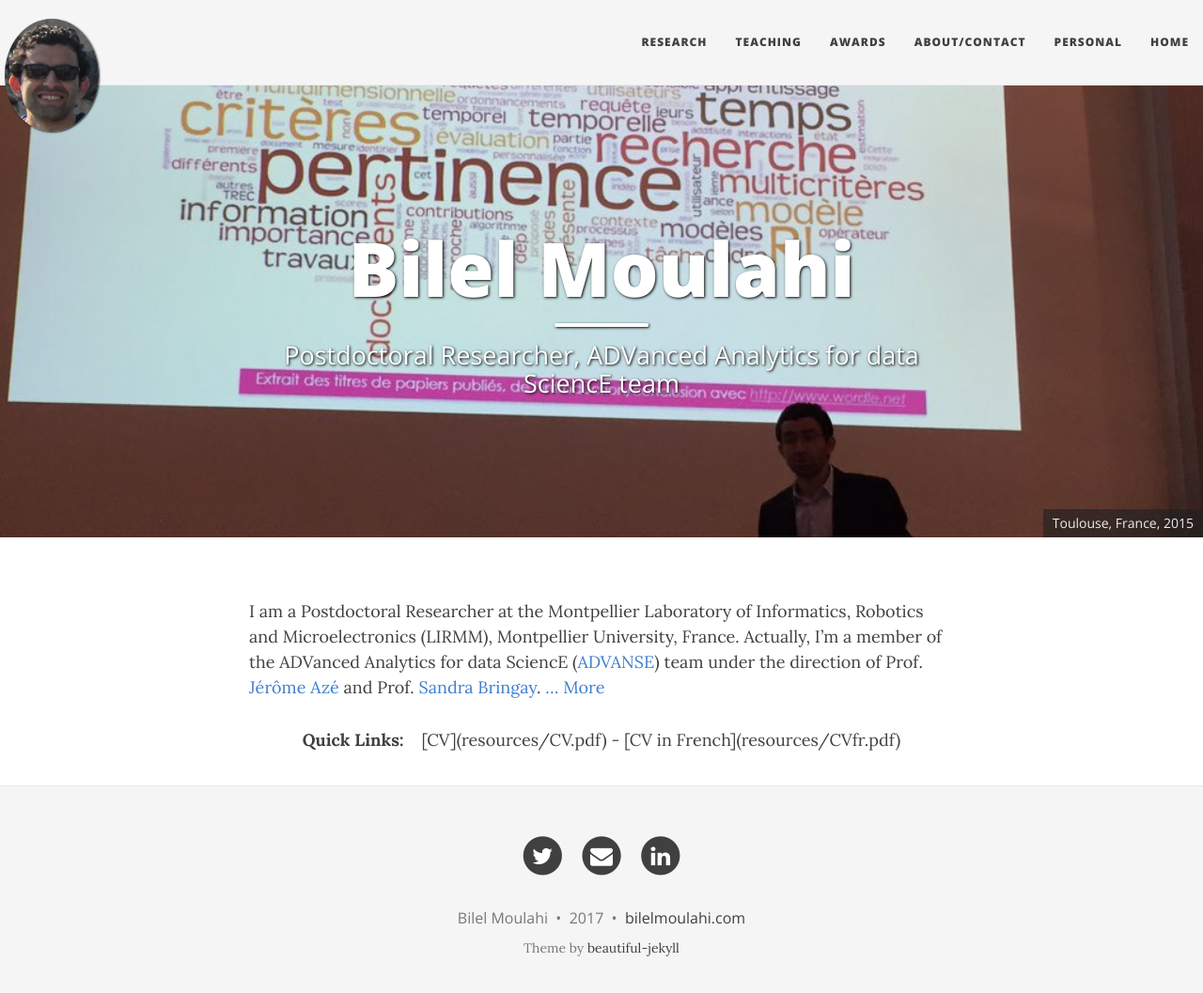
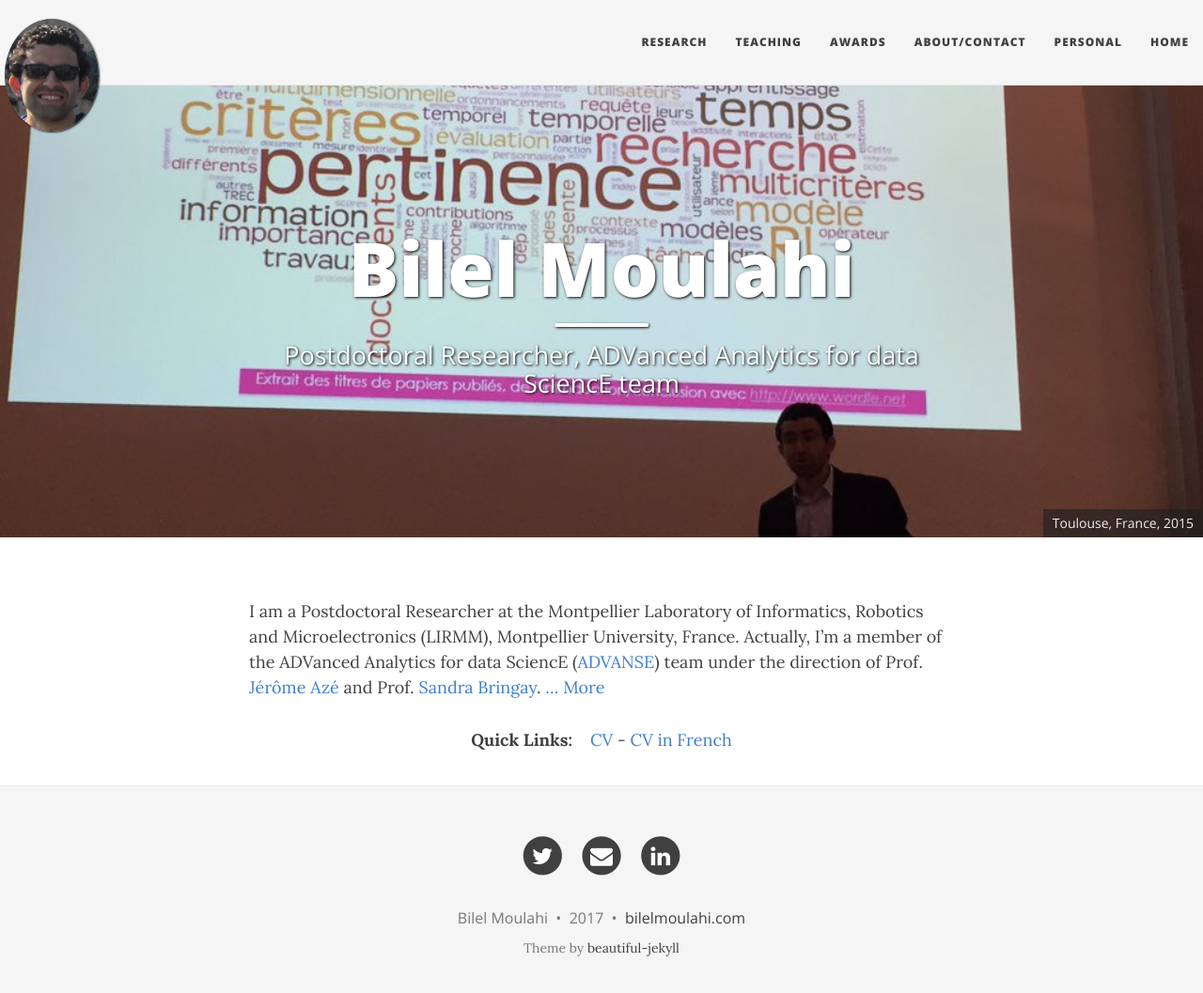
Before and after one commit to bilelmoulahi/bilelmoulahi.github.io, a Jekyll site: the page built from index.md, in a window 1280 px wide and 1070 px high. Shown: the top 1057 px of the window at 94% size. Built offline with Jekyll 4.4.1, drawn with Linux system fonts in a browser that asks for light colours; nearby versions of some CDN libraries; part of the change alters nothing that is shown.

Commit message:
link maj

```diff
--- a/index.md
+++ b/index.md
@@ -31,5 +31,5 @@ I am a Postdoctoral Researcher at the Montpellier Laboratory of Informatics, Rob
 <div style="text-align:center">
 <strong>Quick Links:</strong> &nbsp;&nbsp;
 <!-- <a href="https://www.linkedin.com/in/bilelmoulahi" role="button" class="btn btn-primary">LinkedIn</a>-->
-[CV](resources/CV.pdf) - [CV in French](resources/CVfr.pdf)
+<a href="resources/CV.pdf">CV</a> - <a href ="resources/CVfr.pdf">CV in French </a>
 </div>
```
